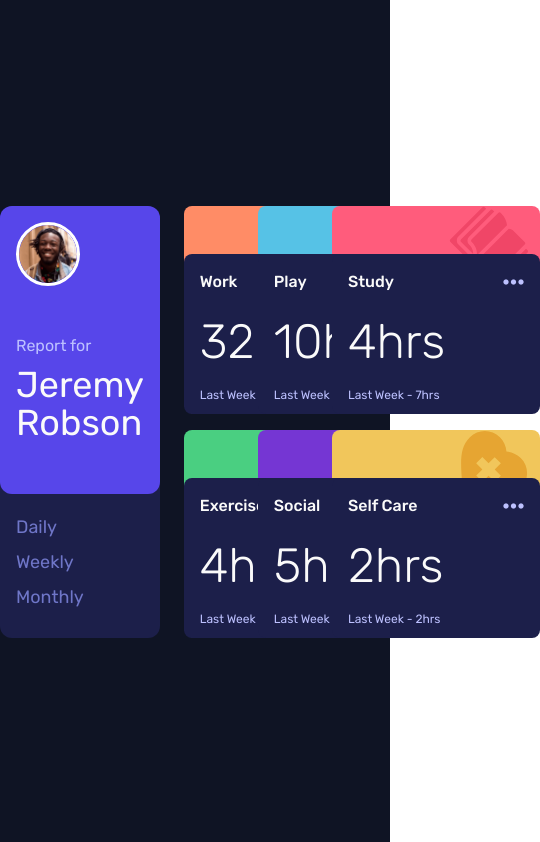
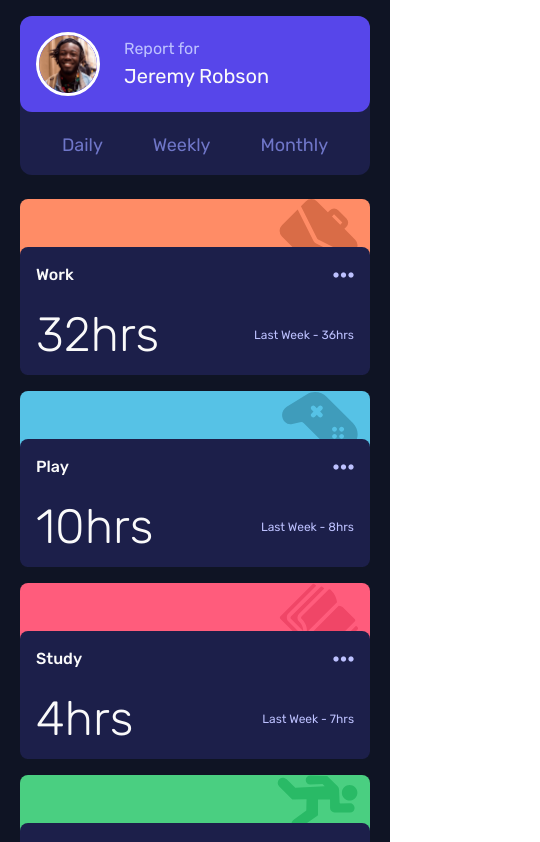
Before and after one commit to remtaine/fem-time-tracking-dashboard, a React (Create React App) app: page / in a window 390 px wide. Shown: the top 842 px of the page, 540 px wide, since content can reach past the window. Built offline with nearby package versions, Linux system fonts and the light colour scheme.

Commit message:
Fix mobile styling

```diff
--- a/src/App.tsx
+++ b/src/App.tsx
@@ -7,8 +7,8 @@ function App(prop: any) {
   const { timePeriod } = prop;
   const changeActive = function () {};
   return (
-    <main className="App bg-fem-700 min-h-screen flex items-center justify-center selection:bg-neutral-200 selection:text-neutral-900 font-rubik text-neutral-50">
-      <div className="flex gap-6">
+    <main className="App bg-fem-700 min-h-screen flex  items-center justify-center selection:bg-neutral-200 selection:text-neutral-900 font-rubik text-neutral-50 py-4">
+      <div className="flex gap-6 flex-col xl:flex-row">
         <Profile />
         <ActivityDashboard />
       </div>
--- a/src/components/Activity.js
+++ b/src/components/Activity.js
@@ -42,21 +42,26 @@ function Activity(props) {
   return (
     <div className="relative">
       <div
-        className={"w-52 h-52 rounded-t-lg rounded-b-xl" + bgData[title].color}
+        className={
+          "w-[350px] xl:w-52 h-44 xl:h-52 rounded-t-lg rounded-b-xl" +
+          bgData[title].color
+        }
       >
         <img src={bgData[title].img} alt="" className="ml-auto mr-3" />
       </div>
-      <div className="absolute bottom-0 bg-fem-800 w-52 h-40 z-50 rounded-lg p-4 flex flex-col gap-2 cursor-pointer hover:bg-fem-575 duration-300">
+      <div className="absolute bottom-0 bg-fem-800 w-[350px] xl:w-52 h-32 xl:h-40 z-50 rounded-lg p-4 flex flex-col gap-2 cursor-pointer hover:bg-fem-575 duration-300">
         <div className="flex justify-between">
           <h2 className="font-medium">{title}</h2>
           <button className="hover:text-white text-fem-950 duration-400">
             <i className="fa-solid fa-ellipsis text-2xl"></i>
           </button>
         </div>
-        <h3 className="font-light text-5xl">{current + "hrs"}</h3>
-        <h4 className="text-xs text-fem-950">
-          {"Last Week - " + past + "hrs"}
-        </h4>
+        <div className="flex flex-row xl:flex-col justify-between items-center xl:items-start">
+          <h3 className="font-light text-5xl">{current + "hrs"}</h3>
+          <h4 className="text-xs text-fem-950 ">
+            {"Last Week - " + past + "hrs"}
+          </h4>
+        </div>
       </div>
     </div>
   );
--- a/src/components/ActivityDashboard.js
+++ b/src/components/ActivityDashboard.js
@@ -8,7 +8,7 @@ function ActivityDashboard(prop) {
 
   console.log(data);
   return (
-    <div className="grid grid-cols-3 gap-4">
+    <div className="grid grid-cols-1 xl:grid-cols-3 gap-4">
       {data.map(
         (
           datum,
--- a/src/components/Profile.tsx
+++ b/src/components/Profile.tsx
@@ -5,20 +5,22 @@ import TimePeriodButton from "./ui/TimePeriodButton";
 
 function Profile(props: any) {
   return (
-    <div className="row-span-2 rounded-xl bg-fem-800 w-52 min-h-full">
-      <div className="bg-fem-550 p-4 rounded-xl h-72 flex flex-col justify-start gap-12">
+    <div className="row-span-2 rounded-xl bg-fem-800 w-[350px] xl:w-52 min-h-full">
+      <div className="bg-fem-550 p-4 rounded-xl xl:h-72 flex  flex-row xl:flex-col items-center xl:items-start justify-start gap-6 xl:gap-12">
         <img
           src={Avatar}
           alt=""
-          className="rounded-full w-16 border-solid border-[3px] border-white"
+          className="rounded-full w-16 h-16 border-solid border-[3px] border-white"
         />
         <div className="">
           <div className="text-fem-950">Report for</div>
-          <div className="text-4xl ">Jeremy</div>
-          <div className="text-4xl -translate-y-4">Robson</div>
+          <div className=" flex flex-row xl:flex-col gap-1 xl:gap-0 text-xl xl:text-4xl">
+            <div className="">Jeremy</div>
+            <div className="xl:-translate-y-4">Robson</div>
+          </div>
         </div>
       </div>
-      <ul className="flex flex-col gap-2 pl-4 py-4 text-base mt-1">
+      <ul className="flex flex-row justify-evenly xl:flex-col gap-2 xl:pl-4 py-4 text-base mt-1">
         <li className="">
           <TimePeriodButton text="Daily" />
         </li>
```
